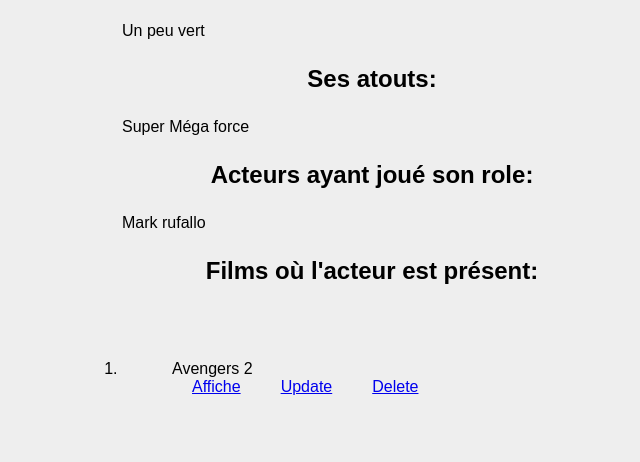
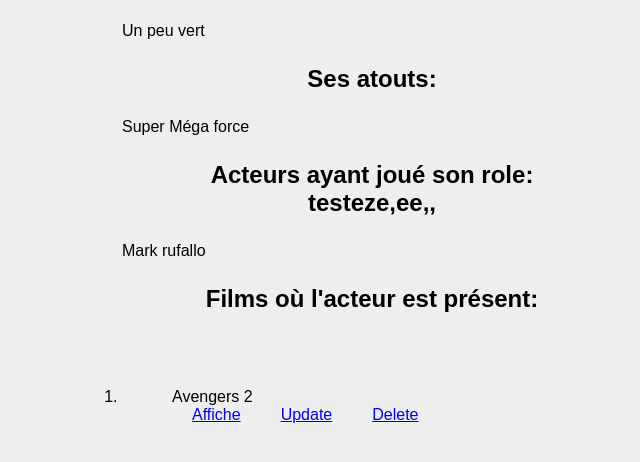
Before and after one commit to TareqBENGAH/SAE23-master1, a Django app: page /affiche2/5 in a window 1280 px wide. Shown: the part 262-724 px from the top of the page, without its empty margins (268-908 px from the left). Run offline with Django 4.2, Linux system fonts and the light colour scheme; data comes from the database, SQL or seed files in the repository.

Commit message:
Lucas publish

```diff
--- a/TP_WEBTB-main/TP_WEBTB/TP_web_TB/Films_MCU/templates/Films_MCU/affiche2.html
+++ b/TP_WEBTB-main/TP_WEBTB/TP_web_TB/Films_MCU/templates/Films_MCU/affiche2.html
@@ -11,7 +11,7 @@ FilmsMcu - Superhero
      <p> {{superhero.description}} </p>
   <h2> Ses atouts: </h2>
      <p> {{superhero.super_pouvoir}} </p>
-  <h2> Acteurs ayant joué son role: </h2>
+  <h2> Acteurs ayant joué son role: testeze,ee,, </h2>
      <p> {{superhero.acteurs}} </p>
   <h2> Films où l'acteur est présent: </h2>
   <ol>
```
